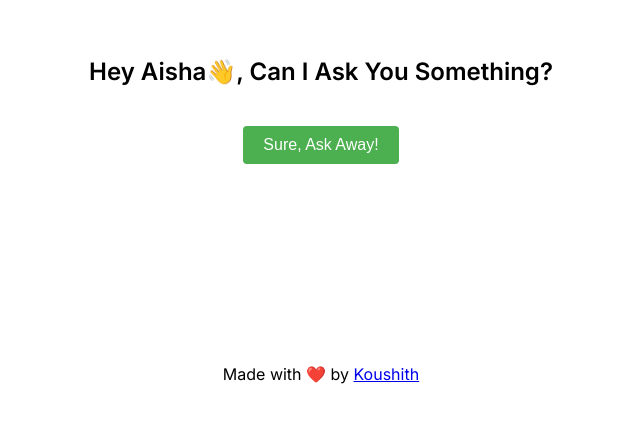
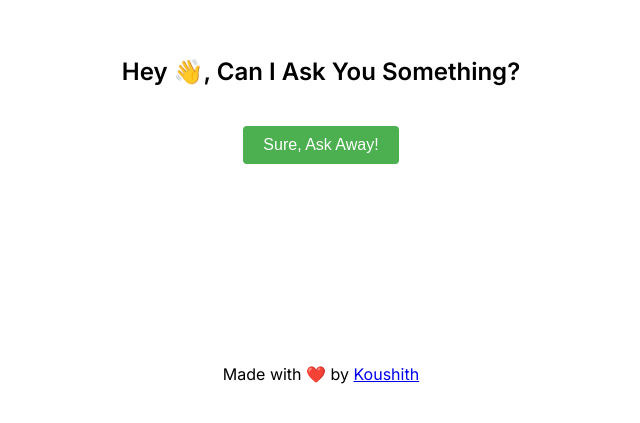
Before and after one commit to Shivampoonia04/Ask-Her-out, a plain HTML site: page index.html in a window 1280 px wide. Shown: the part 131-554 px from the top of the page, without its empty margins (319-959 px from the left). Drawn offline with Linux system fonts and the light colour scheme.

Commit message:
Update index.html

```diff
--- a/index.html
+++ b/index.html
@@ -13,7 +13,7 @@
 
     <div class="container mx-auto">
 
-        <h1 class="text-2xl" id="init">Hey Aisha👋, Can I Ask You Something?</h1>
+        <h1 class="text-2xl" id="init">Hey 👋, Can I Ask You Something?</h1>
         <button onclick="startQuestions()" id="que">Sure, Ask Away!</button>
 
         <div id="questions" style="display: none;">
```
